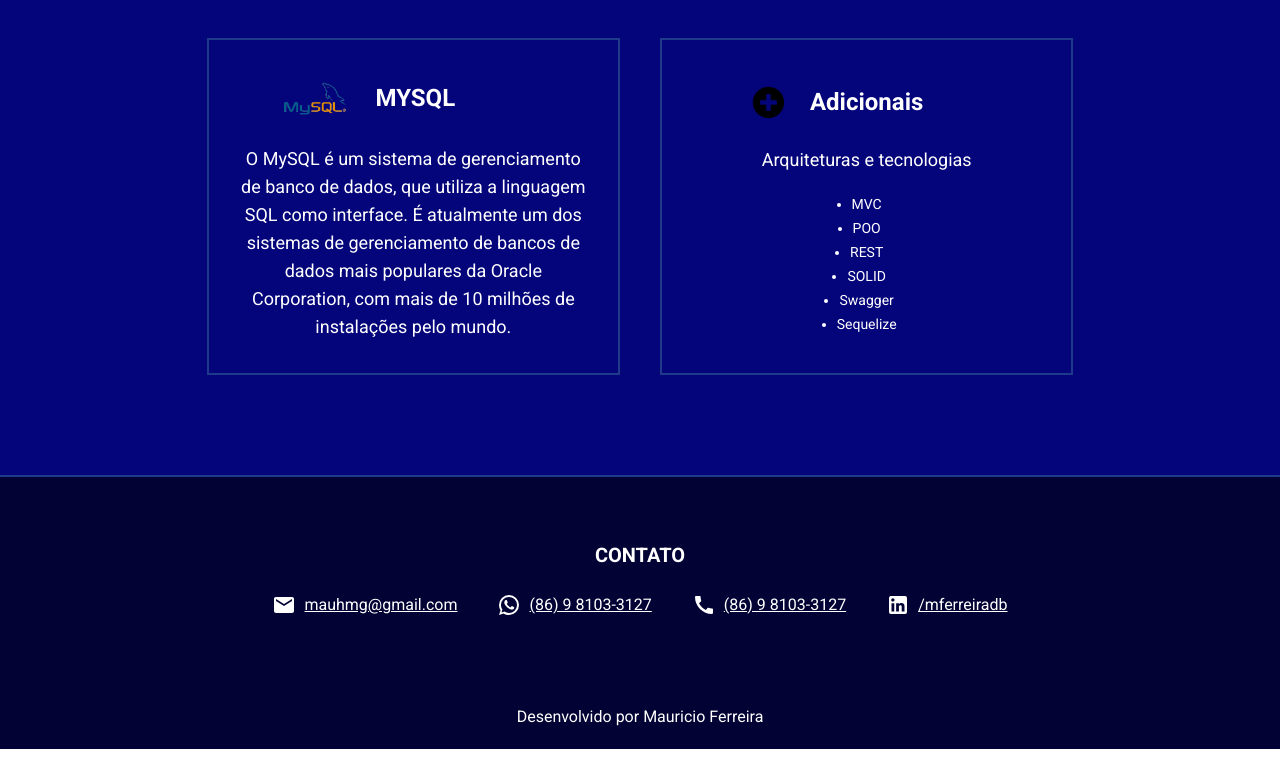
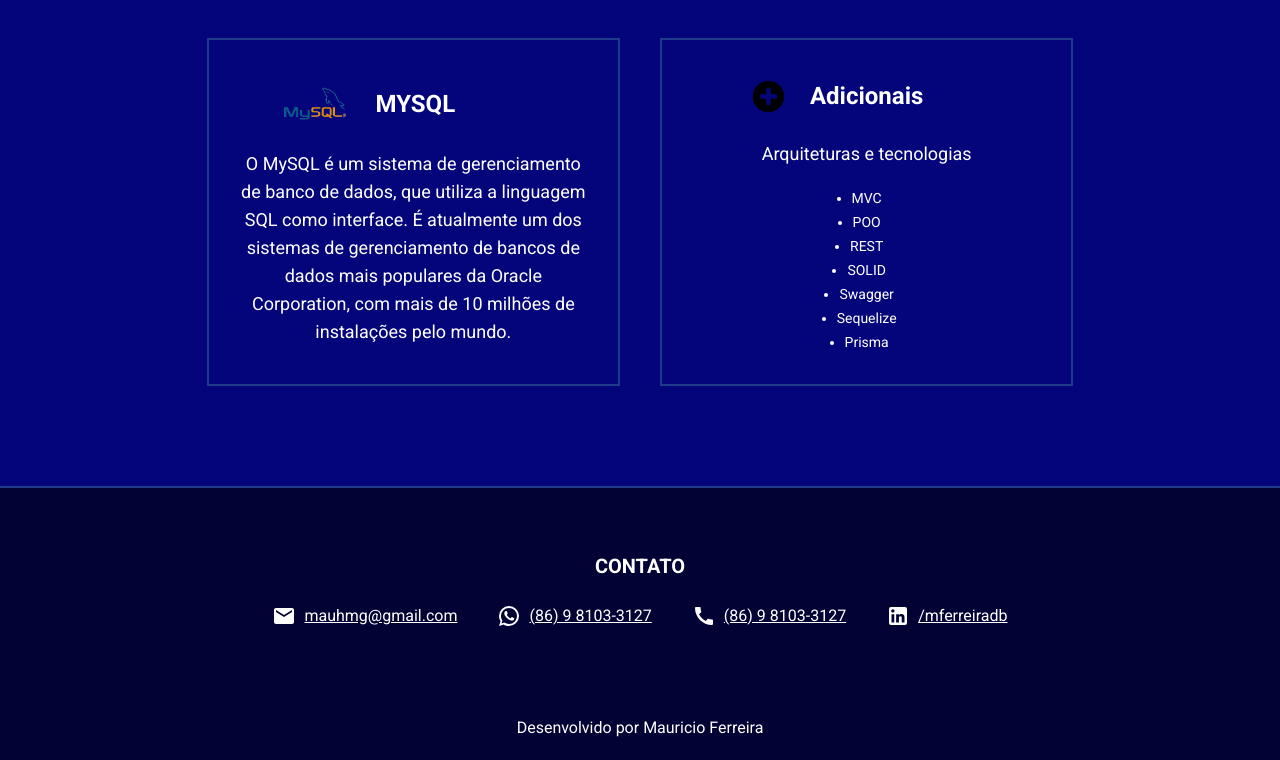
Before and after one commit to mferreiradb/portfolio, a React (Vite) app: page /conhecimentos in a window 1280 px wide. Shown: the part 1888-2648 px from the top of the page. Built offline with nearby package versions, Linux system fonts and the light colour scheme.

Commit message:
Update index.jsx

```diff
--- a/src/Pages/Conhecimentos/index.jsx
+++ b/src/Pages/Conhecimentos/index.jsx
@@ -127,6 +127,7 @@ export const Conhecimentos = () => {
 						<li type='disc' className='text-sm w-7/8 text-white'>SOLID</li>
 						<li type='disc' className='text-sm w-7/8 text-white'>Swagger</li>
 						<li type='disc' className='text-sm w-7/8 text-white'>Sequelize</li>
+						<li type='disc' className='text-sm w-7/8 text-white'>Prisma</li>
 					</ul>
 				</Card>
 
```
